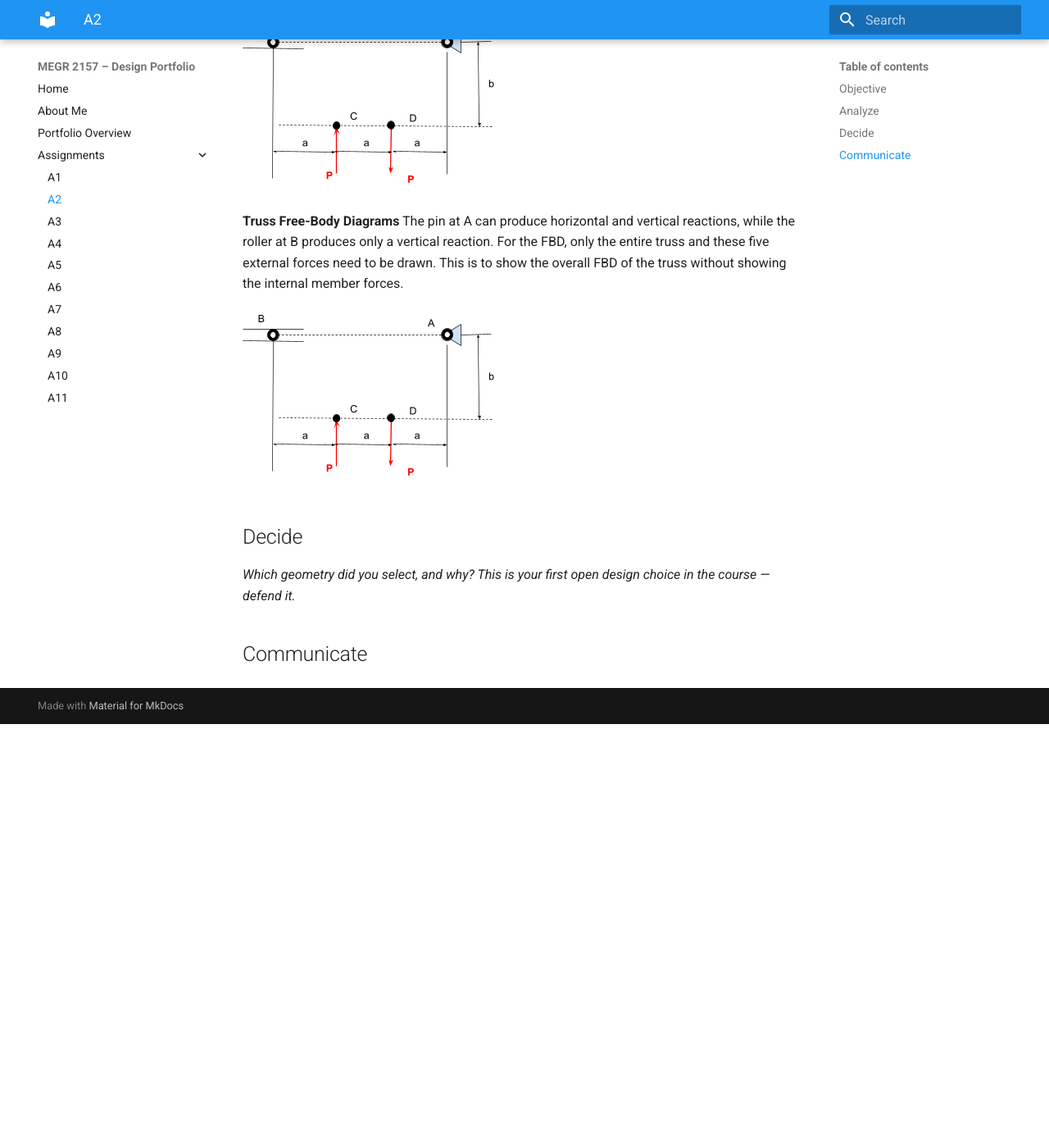
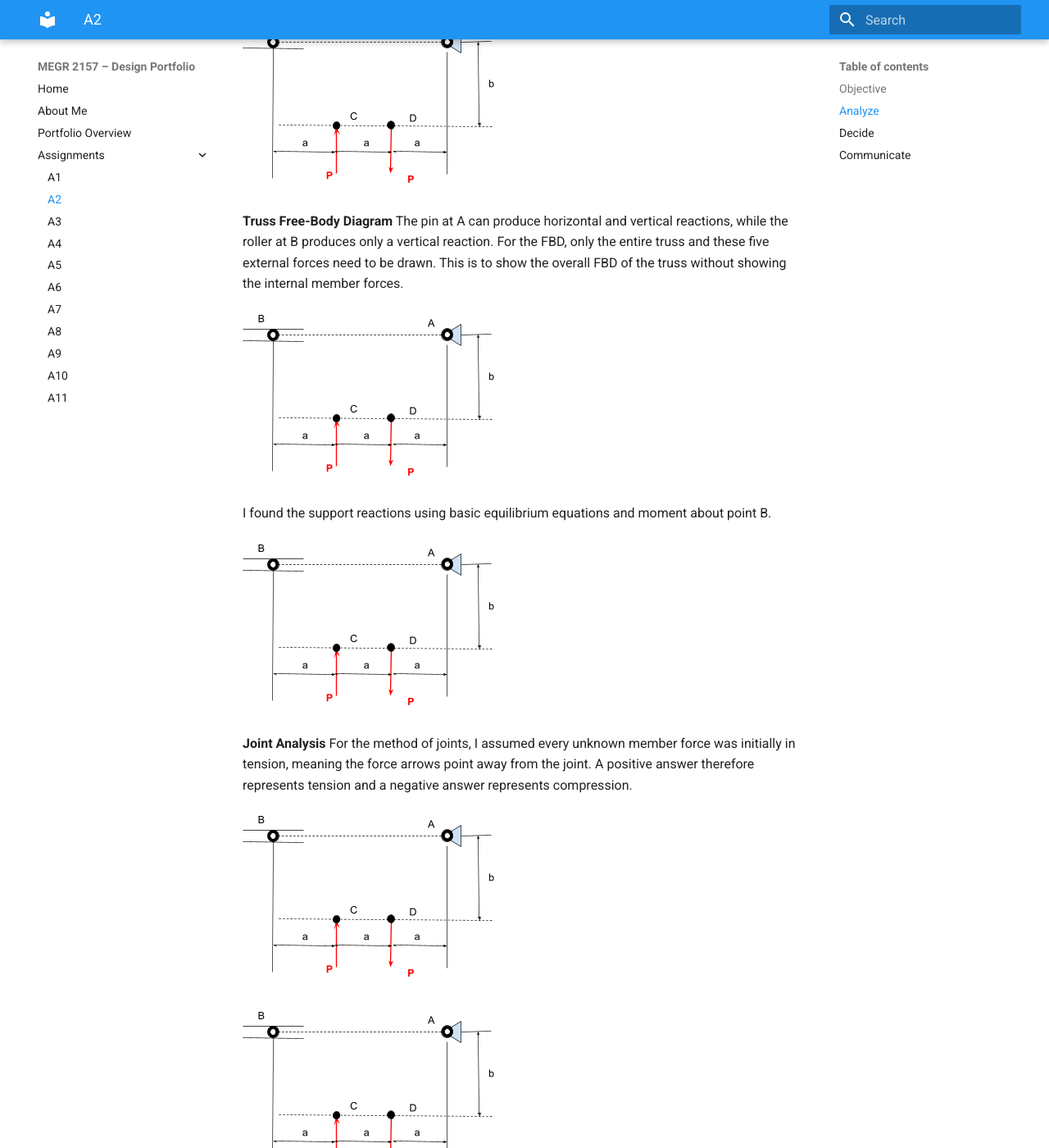
Before and after one commit to jcasillaspad/MEGR2157-Portfolio, an MkDocs documentation site: the page built from docs/assignments/A02/index.md, in a window 1280 px wide and 1400 px high, scrolled down 1168 px. Shown: the whole window at 82% size. Built offline with MkDocs 1.6.1 and Material for MkDocs 9.7.7, drawn with Linux system fonts in a browser that asks for light colours; before the commit the page ends 2051 px from its top, so only the background shows below that.

Commit message:
Enhance index.md with FBD and Joint Analysis details
Added detailed explanations for Truss Free-Body Diagram and Joint Analysis sections, including support reactions and assumptions for member forces.

```diff
--- a/docs/assignments/A02/index.md
+++ b/docs/assignments/A02/index.md
@@ -22,10 +22,24 @@ The lengths of each member can be found using simple geometry.
 
 ![Shown Member Geometry](constraints.png)
 
-**Truss Free-Body Diagrams**
+**Truss Free-Body Diagram**
 The pin at A can produce horizontal and vertical reactions, while the roller at B produces only a vertical reaction. For the FBD, only the entire truss and these five external forces need to be drawn. This is to show the overall FBD of the truss without showing the internal member forces.
 
 ![Overall FBD](constraints.png)
+
+I found the support reactions using basic equilibrium equations and moment about point B.
+
+![Support Reactions](constraints.png)
+
+**Joint Analysis**
+For the method of joints, I assumed every unknown member force was initially in tension, meaning the force arrows point away from the joint. A positive answer therefore represents tension and a negative answer represents compression.
+
+![Joint C FBD](constraints.png)
+
+![Joint A FBD](constraints.png)
+
+![Joint D FBD](constraints.png)
+
 
 
 ## Decide
```
